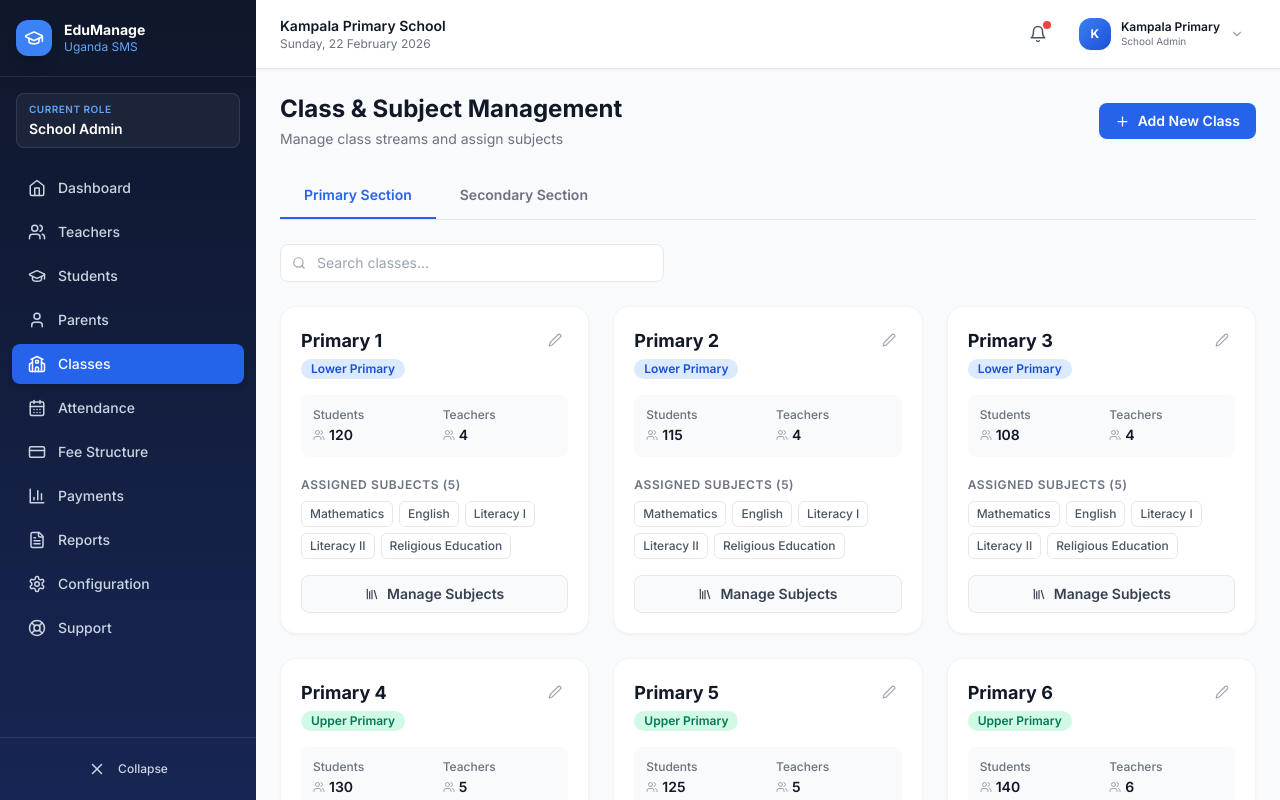
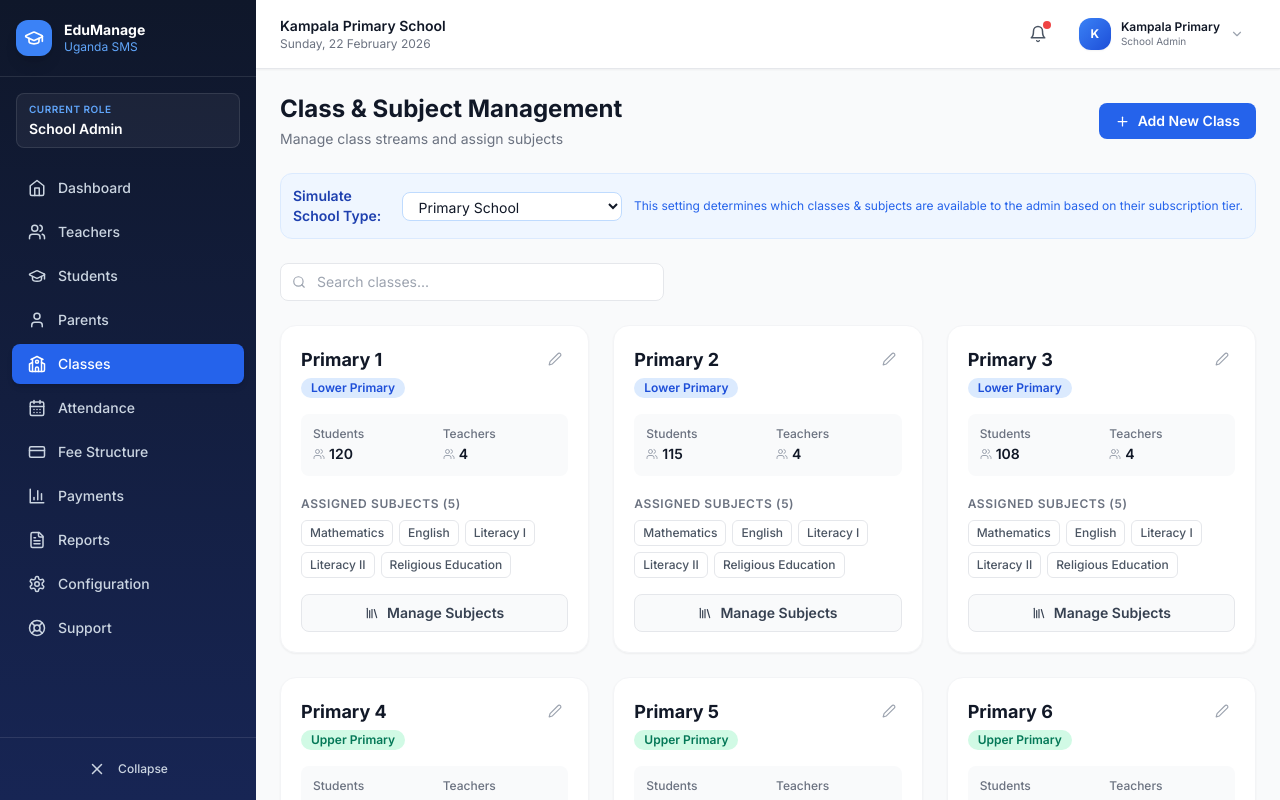
Before and after one commit to G7ka/black, a React (Vite) app: page /schooladmin/classes in a window 1280 px wide. Built offline with nearby package versions, Linux system fonts and the light colour scheme.

Commit message:
refactor: Separate School Admin UI to represent a single institution configuration (Primary or Secondary)

```diff
--- a/src/pages/schooladmin/SchoolAdminClasses.jsx
+++ b/src/pages/schooladmin/SchoolAdminClasses.jsx
@@ -36,7 +36,7 @@ const secondarySubjects = [
 ]
 
 export default function SchoolAdminClasses() {
-    const [view, setView] = useState('primary') // 'primary' or 'secondary'
+    const [schoolLevel, setSchoolLevel] = useState('Primary') // 'Primary' or 'Secondary' - simulates the school's configuration
     const [search, setSearch] = useState('')
     const [modal, setModal] = useState(null)
     const [selectedClass, setSelectedClass] = useState(null)
@@ -44,9 +44,9 @@ export default function SchoolAdminClasses() {
     const [selectedSubjects, setSelectedSubjects] = useState([])
 
     const filteredClasses = classesData.filter(c => {
-        const matchView = view === 'primary' ? c.level.includes('Primary') : c.level.includes('Level')
+        const matchLevel = schoolLevel === 'Primary' ? c.level.includes('Primary') : c.level.includes('Level')
         const matchSearch = c.name.toLowerCase().includes(search.toLowerCase()) || c.level.toLowerCase().includes(search.toLowerCase())
-        return matchView && matchSearch
+        return matchLevel && matchSearch
     })
 
     const openSubjectModal = (cls) => {
@@ -74,9 +74,19 @@ export default function SchoolAdminClasses() {
                     <button className="btn-primary" onClick={() => setModal('addClass')}><Plus size={15} /> Add New Class</button>
                 </div>
 
-                <div className="flex items-center border-b border-gray-200">
-                    <button onClick={() => setView('primary')} className={`px-6 py-3 text-sm font-semibold border-b-2 transition-colors ${view === 'primary' ? 'border-primary-600 text-primary-600' : 'border-transparent text-gray-500 hover:text-gray-700'}`}>Primary Section</button>
-                    <button onClick={() => setView('secondary')} className={`px-6 py-3 text-sm font-semibold border-b-2 transition-colors ${view === 'secondary' ? 'border-primary-600 text-primary-600' : 'border-transparent text-gray-500 hover:text-gray-700'}`}>Secondary Section</button>
+                <div className="flex items-center justify-between bg-blue-50 border border-blue-100 p-3 rounded-xl mb-4">
+                    <div className="flex items-center gap-3">
+                        <span className="text-sm font-semibold text-blue-800">Simulate School Type:</span>
+                        <select
+                            value={schoolLevel}
+                            onChange={(e) => setSchoolLevel(e.target.value)}
+                            className="select-field py-1 text-sm bg-white border-blue-200"
+                        >
+                            <option value="Primary">Primary School</option>
+                            <option value="Secondary">Secondary School</option>
+                        </select>
+                    </div>
+                    <p className="text-xs text-blue-600">This setting determines which classes & subjects are available to the admin based on their subscription tier.</p>
                 </div>
 
                 <div className="flex items-center justify-between gap-4">
@@ -146,7 +156,7 @@ export default function SchoolAdminClasses() {
                     <p className="text-sm text-gray-600">Select which subjects should be taught in <strong>{selectedClass?.name}</strong>. Teachers can only assign grades for subjects selected here.</p>
 
                     <div className="grid grid-cols-2 gap-3 p-4 bg-gray-50 border border-gray-100 rounded-xl">
-                        {(selectedClass?.level.includes('Primary') ? primarySubjects : secondarySubjects).map(subject => {
+                        {(schoolLevel === 'Primary' ? primarySubjects : secondarySubjects).map(subject => {
                             const isSelected = selectedSubjects.includes(subject);
                             return (
                                 <label
@@ -176,11 +186,18 @@ export default function SchoolAdminClasses() {
                     <div>
                         <label className="block text-sm font-medium text-gray-700 mb-1">Education Level</label>
                         <select className="select-field">
-                            <option>Nursery</option>
-                            <option>Lower Primary</option>
-                            <option>Upper Primary</option>
-                            <option>O Level (Secondary)</option>
-                            <option>A Level (Secondary)</option>
+                            {schoolLevel === 'Primary' ? (
+                                <>
+                                    <option>Nursery</option>
+                                    <option>Lower Primary</option>
+                                    <option>Upper Primary</option>
+                                </>
+                            ) : (
+                                <>
+                                    <option>O Level (Secondary)</option>
+                                    <option>A Level (Secondary)</option>
+                                </>
+                            )}
                         </select>
                     </div>
                 </div>
```
